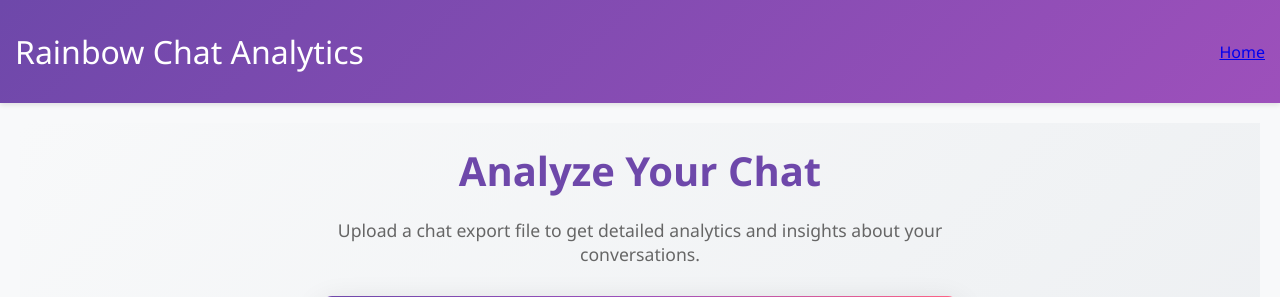
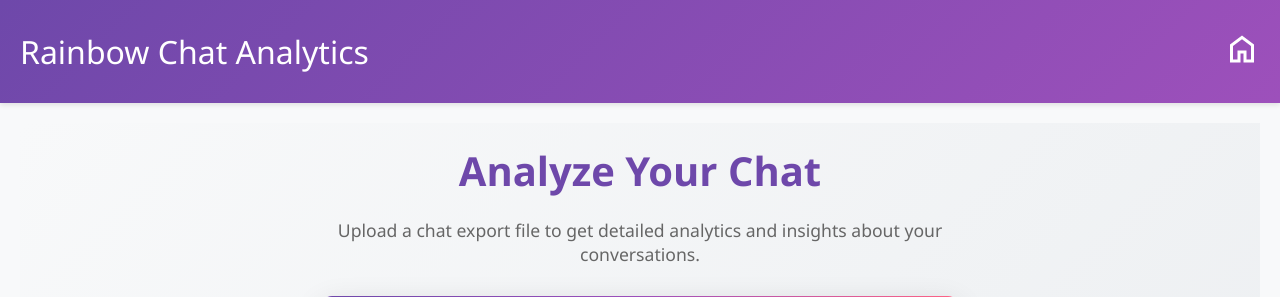
Before and after one commit to Gabrieleirbag1/rainbow-chat-analytics, a Flask app: page / in a window 1280 px wide. Shown: the top 297 px of the page. Run offline with Flask 3, Linux system fonts and the light colour scheme.

Commit message:
feat: update navigation with SVG icon and adjust header padding for improved layout

```diff
--- a/src/static/css/style.css
+++ b/src/static/css/style.css
@@ -17,13 +17,17 @@ header {
 .site-header {
   display: flex;
   justify-content: space-between;
-  padding: 30px 15px;
+  padding: 30px 20px;
 }
 
 nav {
   display: flex;
   align-items: center;
   gap: 20px;
+}
+
+nav a svg:hover {
+  fill: rgb(221, 221, 221);
 }
 
 main {
--- a/src/templates/base.html
+++ b/src/templates/base.html
@@ -13,7 +13,7 @@
         {% block header %}
         {% endblock %}
         <nav class="main-nav">
-            <a href="{{ url_for('index') }}">Home</a>
+            <a href="{{ url_for('index') }}"><svg xmlns="http://www.w3.org/2000/svg" height="36px" viewBox="0 -960 960 960" width="36px" fill="#FFFFFF"><path d="M240-200h120v-240h240v240h120v-360L480-740 240-560v360Zm-80 80v-480l320-240 320 240v480H520v-240h-80v240H160Zm320-350Z"/></svg></a>
         </nav>
     </header>
 
```
